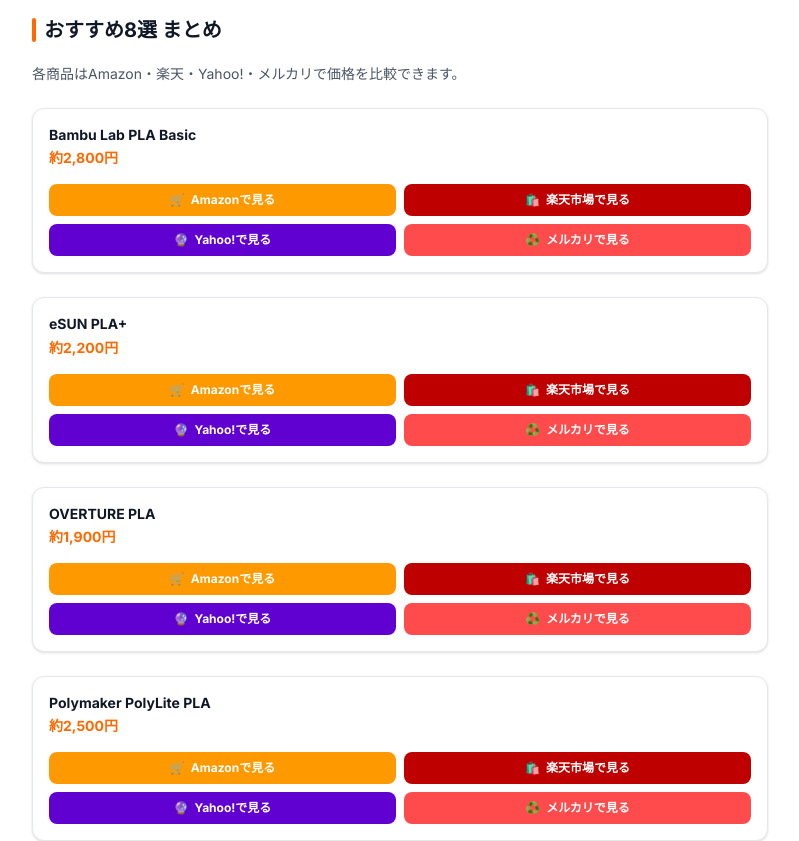
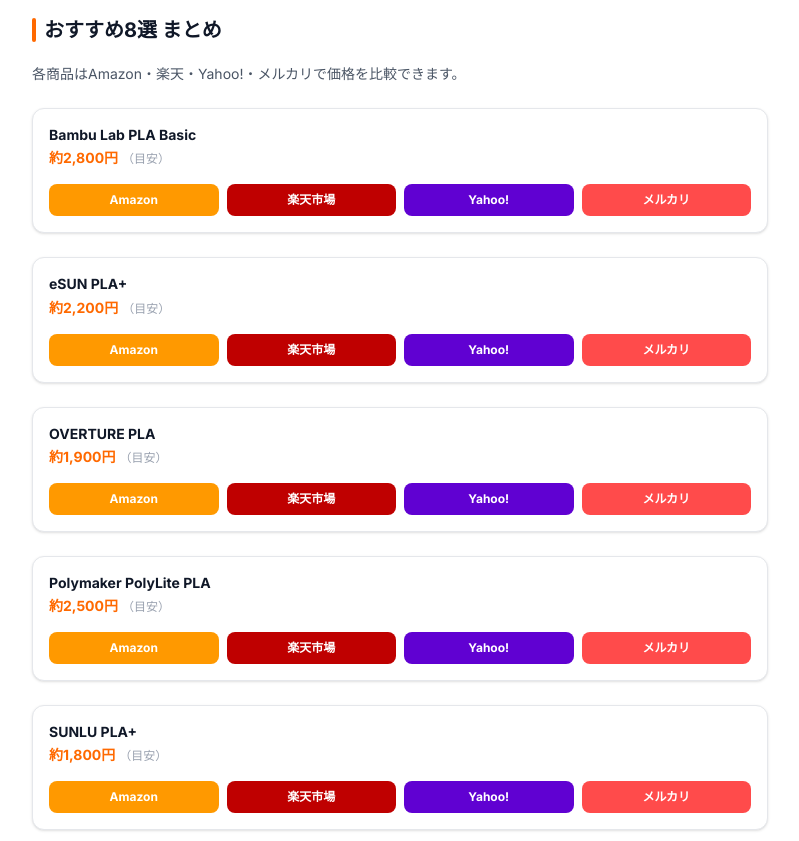
Before and after one commit to notthi/3dprint-notthi, a Next.js app: page /filaments/recommend in a window 1280 px wide. Shown: the part 1640-2481 px from the top of the page, without its empty margins (240-1039 px from the left). Built offline with nearby package versions, Linux system fonts and the light colour scheme.

Commit message:
feat: ProductCard 商品画像表示対応（ASIN自動取得）

```diff
--- a/src/components/ProductCard.tsx
+++ b/src/components/ProductCard.tsx
@@ -15,27 +15,23 @@
 
 type ProductCardProps = {
   name: string;
-  image?: string;
   price?: string;
   description?: string;
-  /** ASINを指定するとAmazon商品ページへ直リンク */
   asin?: string;
-  /** キーワードを指定すると各ショップの検索URLを自動生成 */
   keyword?: string;
-  /** 個別にURLを上書きしたい場合 */
+  image?: string;
   links?: ShopLinks;
 };
 
 const shops = [
-  { key: "amazon" as const, label: "Amazon", bg: "bg-[#FF9900]", hover: "hover:bg-[#e68a00]", icon: "🛒" },
-  { key: "rakuten" as const, label: "楽天市場", bg: "bg-[#BF0000]", hover: "hover:bg-[#a30000]", icon: "🛍️" },
-  { key: "yahoo" as const, label: "Yahoo!", bg: "bg-[#6001D2]", hover: "hover:bg-[#5000b8]", icon: "🔮" },
-  { key: "mercari" as const, label: "メルカリ", bg: "bg-[#FF4B4B]", hover: "hover:bg-[#e04343]", icon: "♻️" },
+  { key: "amazon" as const, label: "Amazon", bg: "bg-[#FF9900]", hover: "hover:bg-[#e68a00]" },
+  { key: "rakuten" as const, label: "楽天市場", bg: "bg-[#BF0000]", hover: "hover:bg-[#a30000]" },
+  { key: "yahoo" as const, label: "Yahoo!", bg: "bg-[#6001D2]", hover: "hover:bg-[#5000b8]" },
+  { key: "mercari" as const, label: "メルカリ", bg: "bg-[#FF4B4B]", hover: "hover:bg-[#e04343]" },
 ];
 
-const ProductCard = ({ name, image, price, description, asin, keyword, links }: ProductCardProps) => {
+const ProductCard = ({ name, price, description, asin, keyword, image, links }: ProductCardProps) => {
   const searchWord = keyword ?? name;
-
   const resolvedLinks: ShopLinks = {
     amazon: links?.amazon ?? (asin ? amazonUrl(asin) : amazonSearchUrl(searchWord)),
     rakuten: links?.rakuten ?? rakutenSearchUrl(searchWord),
@@ -43,31 +39,45 @@
     mercari: links?.mercari ?? mercariSearchUrl(searchWord),
   };
 
+  const imageUrl = image ?? (asin
+    ? "https://images-fe.ssl-images-amazon.com/images/P/" + asin + ".01._SX160_.jpg"
+    : null);
+
   return (
     <div className="border border-gray-200 rounded-xl p-4 bg-white shadow-sm my-6">
-      <div className="flex gap-4">
-        {image && (
-          <div className="flex-shrink-0">
-            <img src={image} alt={name} className="w-24 h-24 object-contain rounded-lg border border-gray-100" />
-          </div>
+      <div className="flex gap-4 items-start">
+        {imageUrl && (
+          <a href={resolvedLinks.amazon} target="_blank" rel="noopener noreferrer nofollow" className="flex-shrink-0">
+            <img
+              src={imageUrl}
+              alt={name}
+              width={80}
+              height={80}
+              className="w-20 h-20 object-contain rounded border border-gray-100"
+            />
+          </a>
         )}
         <div className="flex-1 min-w-0">
           <p className="font-bold text-gray-900 text-sm leading-snug">{name}</p>
-          {price && <p className="mt-1 text-orange-500 font-bold text-sm">{price}</p>}
+          {price && (
+            <p className="mt-1 text-sm text-gray-700">
+              <span className="text-orange-500 font-bold">{price}</span>
+              <span className="text-xs text-gray-400 ml-1">（目安）</span>
+            </p>
+          )}
           {description && <p className="mt-1 text-xs text-gray-500 leading-relaxed">{description}</p>}
         </div>
       </div>
-      <div className="mt-4 grid grid-cols-2 gap-2">
+      <div className="mt-4 grid grid-cols-2 gap-2 sm:grid-cols-4">
         {shops.map((shop) => (
           <a
             key={shop.key}
             href={resolvedLinks[shop.key]}
             target="_blank"
             rel="noopener noreferrer nofollow"
-            className={`flex items-center justify-center gap-1.5 ${shop.bg} ${shop.hover} text-white text-xs font-bold py-2 px-3 rounded-lg transition`}
+            className={"flex items-center justify-center gap-1 " + shop.bg + " " + shop.hover + " text-white text-xs font-bold py-2 px-2 rounded-lg transition"}
           >
-            <span>{shop.icon}</span>
-            <span>{shop.label}で見る</span>
+            {shop.label}
           </a>
         ))}
       </div>
```
